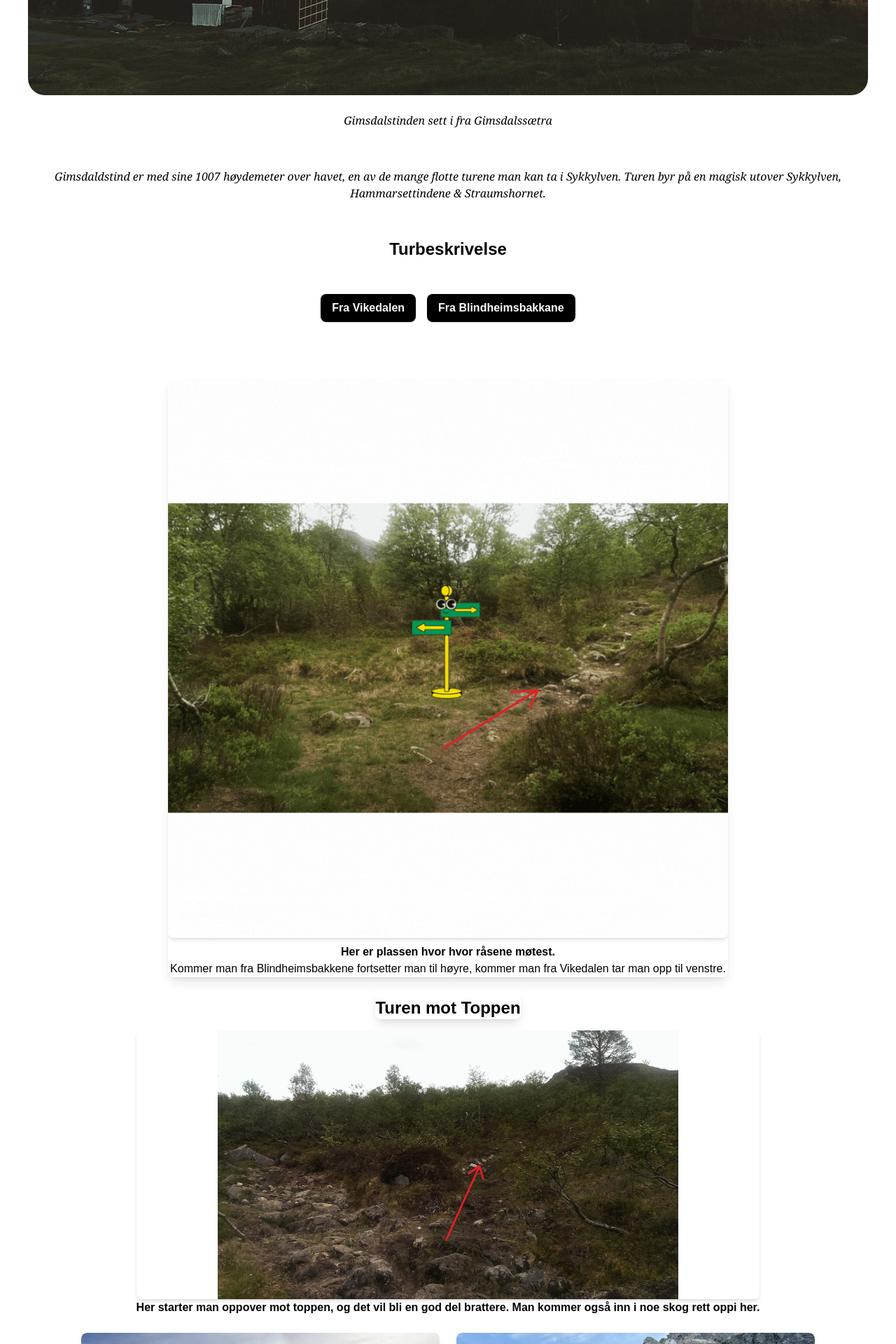
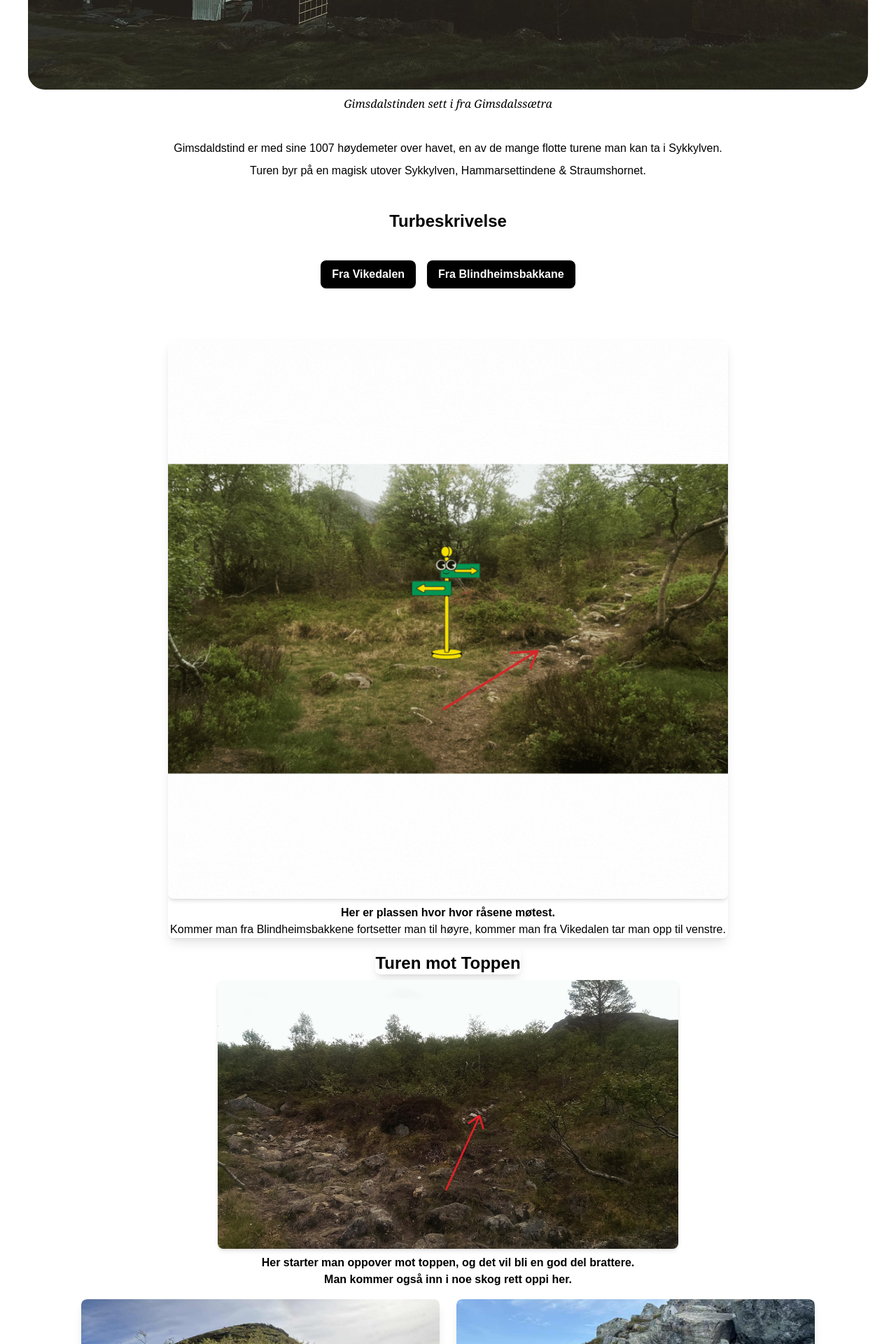
Before and after one commit to Reketino/Fjellturer, a Next.js app: page /turer/gimsdalstind in a window 1280 px wide. Shown: the part 1180-3100 px from the top of the page at 70% size. Built offline with nearby package versions, Linux system fonts and the light colour scheme; no server answers.

Commit message:
Oppdatert bilde på w.card til G.tind forbedret/ryddet oppi kode på G.tind siden

```diff
--- a/src/app/turer/gimsdalstind/page.js
+++ b/src/app/turer/gimsdalstind/page.js
@@ -16,7 +16,7 @@ export default function GimsdalstindPage() {
   const [rating, setRating] = useState(0);
 
   return (
-    <main className="flex flex-col items-center gap-4 p-6 sm:p-5">
+    <main className="flex flex-col items-center gap-2 p-6 sm:p-5">
       <h1
         className="mb-4 mt-4 text-5xl font-extrabold text-transparent bg-clip-text drop-shadow-md"
         style={{
@@ -27,7 +27,6 @@ export default function GimsdalstindPage() {
         Gimsdalstind
       </h1>
 
-
       <div className="flex justify-center ">
         <Image
           src="/Gimsdalstinden.jpg"
@@ -37,17 +36,20 @@ export default function GimsdalstindPage() {
           className="rounded-3xl object-contain"
         />
       </div>
-         <p className="text-center font-serif italic mb-4 mt-2">
+      <p className="text-center font-serif italic mb-4">
         Gimsdalstinden sett i fra Gimsdalssætra
       </p>
 
-      <p className="text-center font-serif italic mb-4 mt-6">
+      <p className="text-center mt-4">
         Gimsdaldstind er med sine 1007 høydemeter over havet, en av de mange
-        flotte turene man kan ta i Sykkylven. Turen byr på en magisk utover
-        Sykkylven, Hammarsettindene & Straumshornet.
+        flotte turene man kan ta i Sykkylven.
+      </p>
+      <p className="text-center mb-4">
+        Turen byr på en magisk utover Sykkylven, Hammarsettindene &
+        Straumshornet.
       </p>
 
-      <h1 className="text-2xl mt-5 font-extrabold">Turbeskrivelse</h1>
+      <h2 className="text-2xl mt-5 font-extrabold">Turbeskrivelse</h2>
       <Rutevelger />
 
       <div className="rounded-lg overflow-hidden shadow-lg flex-1 mt-4">
@@ -81,9 +83,12 @@ export default function GimsdalstindPage() {
             height={400}
             className="rounded-lg shadow-md w-full h-96 object-contain"
           />
-          <p className="font-bold  text-center">
+          <p className=" mt-2 font-bold text-center">
             Her starter man oppover mot toppen, og det vil bli en god del
-            brattere. Man kommer også inn i noe skog rett oppi her.
+            brattere.
+          </p>
+          <p className="font-bold text-center">
+            Man kommer også inn i noe skog rett oppi her.
           </p>
         </div>
       </section>
@@ -145,8 +150,8 @@ export default function GimsdalstindPage() {
       </section>
 
       <h2 className="text-center font-extrabold mt-4 ">
-        Nå kommer man til det partiet på turen, som er mest krevende & kan føles
-        luftig.
+        ⚠️Nå kommer man til det partiet på turen, som er mest krevende & kan
+        føles luftig.
       </h2>
 
       <section className="grid grid-cols-2 gap-6 mt-2">
@@ -223,11 +228,12 @@ export default function GimsdalstindPage() {
         </p>
       </div>
 
-      <div className="flex-1 flex-col rounded-lg overflow-hidden shadow-lg mt-5">
-        <h1 className="font-extrabold text-4xl p-2 text-center">Toppen!</h1>
-        <p className="font-light text-center mb-2">
+      <p className="font-light text-center">
         Etter dette partiet er man oppe på Gimsdalstind.
       </p>
+
+      <div className="flex-1 flex-col rounded-lg overflow-hidden shadow-lg mt-4">
+        <h2 className="font-extrabold text-4xl p-2 text-center">Toppen⛰️!</h2>
         <Image
           src="/Toppen3.jpeg"
           alt="Toppen"
@@ -235,18 +241,17 @@ export default function GimsdalstindPage() {
           height={400}
           className="rounded-lg shadow-md w-full h-96 object-contain"
         />
-        <p className="text-center">
-          Fantastisk utsikt over Sykkylven & postkasse med bok man kan skrive seg
-          inn i.
+        <p className="text-center font-serif italic">
+          Fantastisk utsikt over Sykkylven & postkasse med bok man kan skrive
+          seg inn i.
         </p>
       </div>
 
+      <section className="grid grid-cols-1 gap-2">
+        <div className="flex-1 flex-col rounded-lg overflow-hidden shadow-lg mt-2">
           <h2 className="font-semibold text-center">
             På toppen vil man ha panorama utsikt til andre topper rundt!
           </h2>
-
-      <section className="grid grid-cols-1 gap-4">
-        <div className="flex-1 flex-col rounded-lg overflow-hidden shadow-lg mt-5">
           <Image
             src="/Hammers.png"
             alt="Toppene rundt"
@@ -254,9 +259,8 @@ export default function GimsdalstindPage() {
             height={400}
             className="rounded-lg shadow-md w-full h-96 object-contain"
           />
-          <p className="mt-2 mb-2 font-bold text-center">
-            Her ser vi: Hammersettind fremst, Langfjellene til venstre, Blåtind
-            & Lafjellet helt bak til venstre.
+          <p className="mb-4 text-center font-serif italic">
+            God utsikt til: Hammersettindene, Langfjellene, Blåtind & Lafjellet.
           </p>
           <Image
             src="/Straumshornet.png"
@@ -265,8 +269,8 @@ export default function GimsdalstindPage() {
             height={400}
             className="rounded-lg shadow-md w-full h-96 object-contain"
           />
-          <p className="mt-2 mb-2 font-bold text-center">
-            Her ser vi: Dravlausegga & Straumshornet.
+          <p className="mb-4 font-serif italic text-center">
+            God utsikt til: Dravlausegga & Straumshornet.
           </p>
           <Image
             src="/Borgundkollen.png"
@@ -275,8 +279,8 @@ export default function GimsdalstindPage() {
             height={400}
             className="rounded-lg shadow-md w-full h-96 object-contain"
           />
-          <p className="mt-2 mb-2 font-bold text-center">
-            Her ser vi: Borgundkollen.
+          <p className="mb-4 font-serif italic text-center">
+            God utsikt til: Borgundkollen.
           </p>
         </div>
       </section>
@@ -289,7 +293,12 @@ export default function GimsdalstindPage() {
         <p className="text-center mt-2"> du ga {rating} stjerner</p>
       </div>
 
-      <Vaerdata title="Gimsdalstind" lat={62.3416} lon={6.655} altitude={1007} />
+      <Vaerdata
+        title="Gimsdalstind"
+        lat={62.3416}
+        lon={6.655}
+        altitude={1007}
+      />
     </main>
   );
 }
--- a/src/app/turer/page.js
+++ b/src/app/turer/page.js
@@ -16,7 +16,7 @@ export default function TurerPage() {
         </h1>
 
       <div className="grid grid-cols-1 sm:grid-cols-2 lg:grid-cols-3 gap-20">
-        <div className="p-10 bg-[url('/gimsdalstind.jpg')] bg-no-repeat bg-cover rounded-2xl shadow hover:shadow-lg transition">
+        <div className="p-10 bg-[url('/Gimstdalstindvaer.jpeg')] bg-no-repeat bg-cover rounded-2xl shadow hover:shadow-lg transition">
           <div className="relative z-10 text-center">
             <Link
               href="/turer/gimsdalstind"
```
Also changed, not shown: public/Gimstdalstindvaer.jpeg (added). Lines whose indentation alone changed are shown as unchanged.
